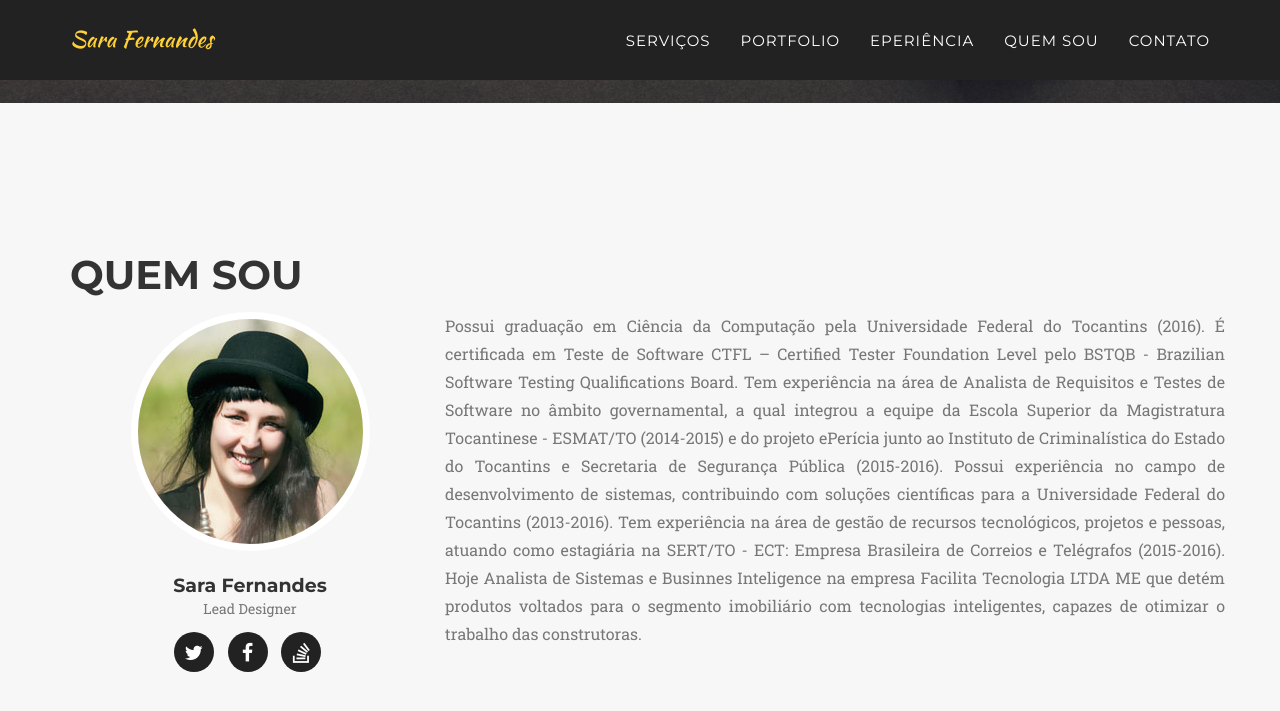
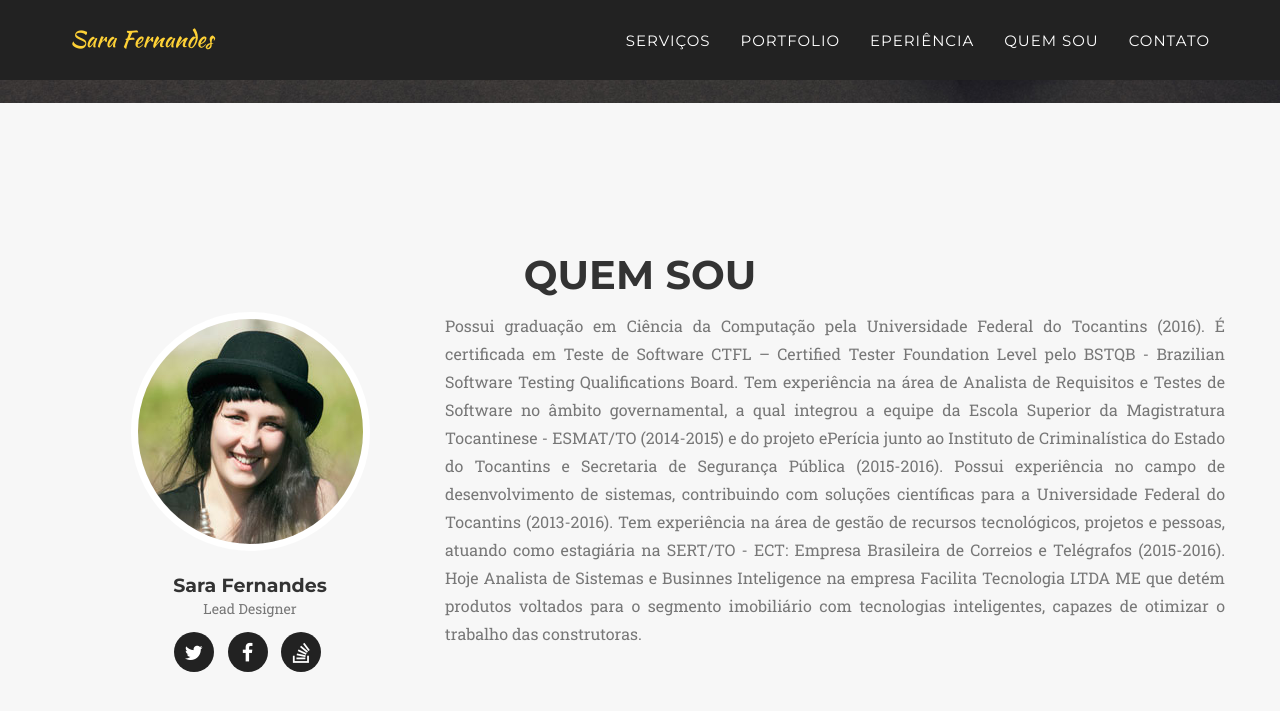
Before and after one commit to SaraFernandes/sarafernandes.github.io, a Jekyll site: the page built from index.html, in a window 1280 px wide and 900 px high, scrolled down 655 px. Shown: the top 711 px of the window. Built offline with Jekyll 4.4.1, drawn with Linux system fonts in a browser that asks for light colours; some web fonts are replaced.

Commit message:
Update team.html

```diff
--- a/_includes/team.html
+++ b/_includes/team.html
@@ -2,7 +2,7 @@
     <section id="team" class="bg-light-gray">
         <div class="container">
             <div class="row">
-                <div class="col-lg-12 text-justify">
+                <div class="col-lg-12 text-center">
                     <h2 class="section-heading">Quem Sou</h2>
                    <!-- <h3 class="section-subheading text-muted">Lorem ipsum dolor sit amet consectetur.</h3>-->
                 </div>
```
